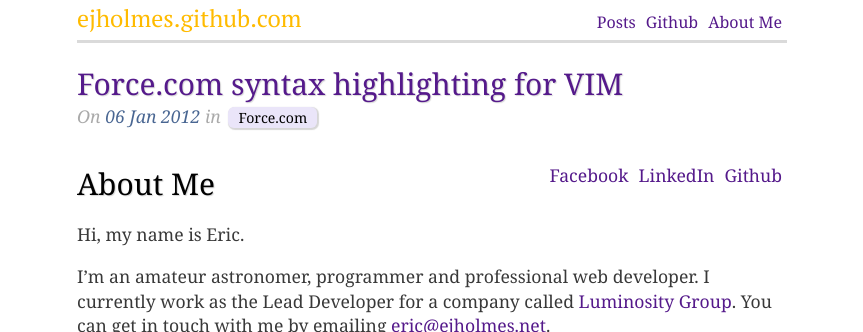
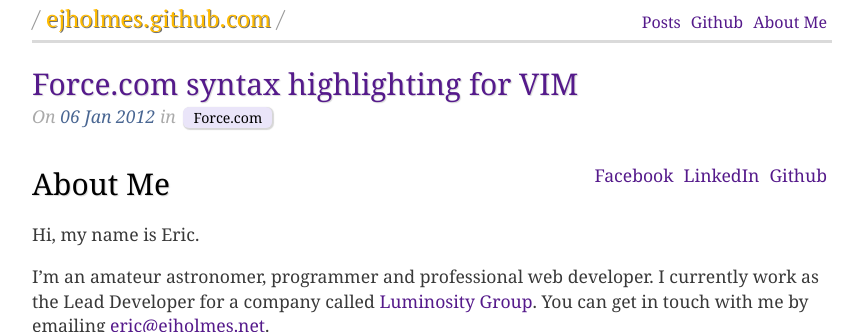
Before and after one commit to ejholmes/ejholmes.github.io, a Jekyll site: the page built from index.html, in a window 1280 px wide, cut to the strip 0-332 px from the top of the page. Shown: the whole strip, without its empty margins (208-1071 px from the left). Built offline with Jekyll 4.4.1, drawn with Linux system fonts in a browser that asks for light colours; nearby versions of some CDN libraries; Markdown is read by kramdown in place of the engine named in the settings.

Commit message:
Slight style tweaks

```diff
--- a/_layouts/default.html
+++ b/_layouts/default.html
@@ -21,7 +21,7 @@
     <div id="container">
         <div id="header">
             <div id="logo">
-                <a href="/">ejholmes.github.com</a>
+                <span>/</span> <a href="/">ejholmes.github.com</a> <span>/</span>
             </div>
             <ul>
                 <li><a href="/posts.html">Posts</a></li>
--- a/_sass/screen.scss
+++ b/_sass/screen.scss
@@ -1,6 +1,6 @@
 @import url(http://fonts.googleapis.com/css?family=PT+Serif);
 
-$width: 710px;
+$width: 800px;
 $link-color: #551a8b;
 
 /* CSS3 border radius */
@@ -86,11 +86,15 @@
 
     a {
       color: rgba(255, 187, 0, 1.0);
+      text-shadow: 1px 1px 0px rgba(0,0,0, 0.56);
       @include transition(color 0.5s ease-in-out);
 
       &:hover {
         color: #fb0;
       }
+    }
+    span {
+      color: #999;
     }
   }
   ul {
--- a/css/screen.css
+++ b/css/screen.css
@@ -29,7 +29,7 @@
   font-weight: normal; }
 
 div#container {
-  width: 710px;
+  width: 800px;
   margin: 0 auto;
   position: relative;
   margin-top: 40px;
@@ -53,6 +53,7 @@
   top: -1.7em; }
   div#header #logo a {
     color: #ffbb00;
+    text-shadow: 1px 1px 0px rgba(0, 0, 0, 0.56);
     -webkit-transition: color 0.5s ease-in-out;
     -moz-transition: color 0.5s ease-in-out;
     -o-transition: color 0.5s ease-in-out;
@@ -60,6 +61,8 @@
     transition: color 0.5s ease-in-out; }
     div#header #logo a:hover {
       color: #fb0; }
+  div#header #logo span {
+    color: #999; }
 div#header ul {
   top: -2em;
   right: 0;
@@ -103,7 +106,7 @@
     color: #000;
     text-shadow: 1px 1px 1px rgba(0, 0, 0, 0.16); }
   div#content img {
-    max-width: 710px;
+    max-width: 800px;
     -moz-border-radius: 5px;
     -webkit-border-radius: 5px;
     border-radius: 5px; }
@@ -112,9 +115,9 @@
     div#content img.left {
       margin: 0 1em 1em 0; }
     div#content img.half {
-      max-width: 355px; }
+      max-width: 400px; }
     div#content img.two-thirds {
-      max-width: 473.333px; }
+      max-width: 533.333px; }
   div#content code {
     font-size: 0.9em; }
   div#content pre {
```
